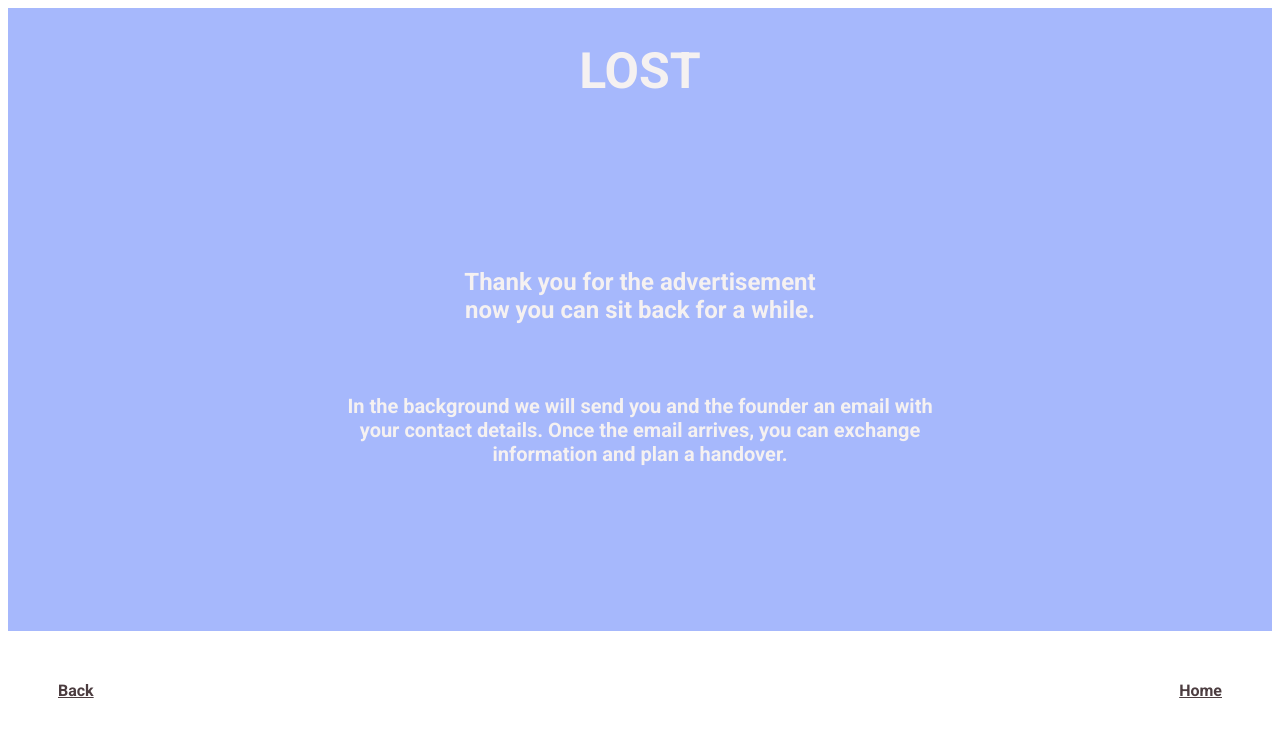
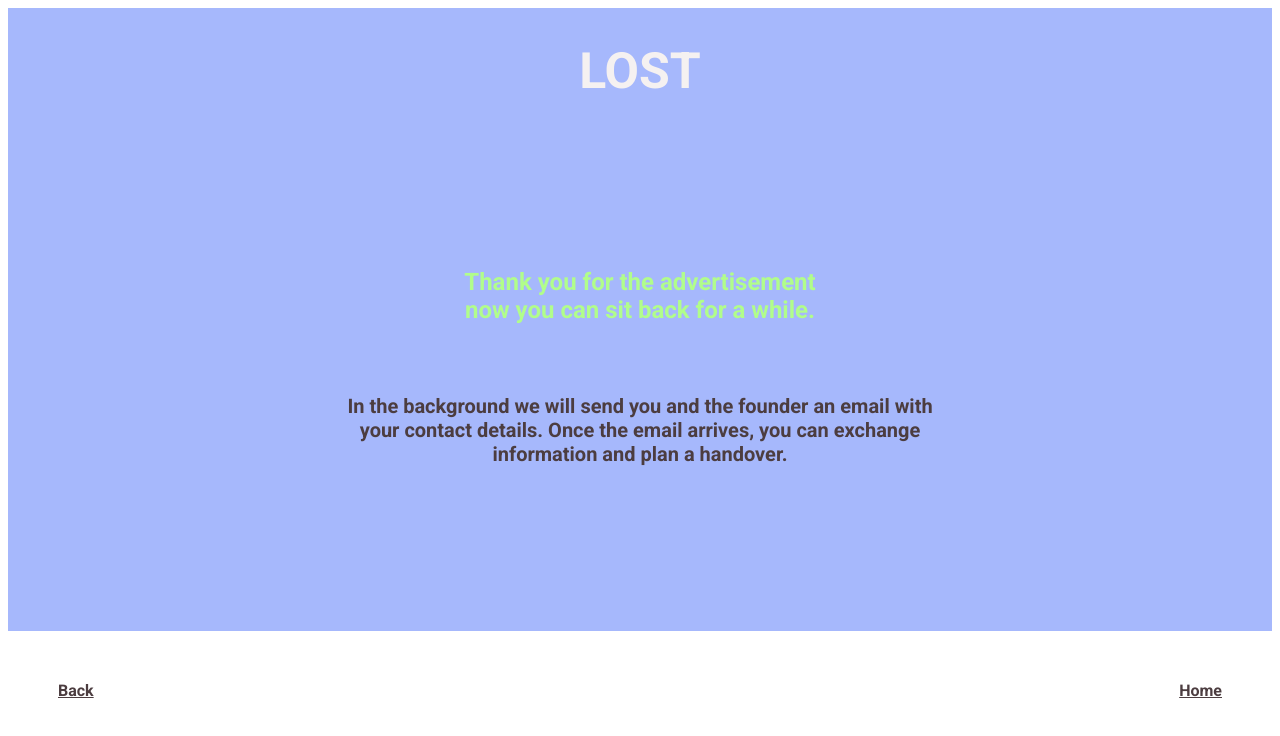
Before and after one commit to coding-bootcamps-eu/2023-04-final-project-lost-and-found, a Vue app: page /lostmatchpage/lostmessagepage in a window 1280 px wide. Shown: the top 736 px of the page. Built offline with nearby package versions, Linux system fonts and the light colour scheme; what vue3-openlayers would draw is missing.

Commit message:
style: revise text color

```diff
--- a/src/views/LostMessagePage.vue
+++ b/src/views/LostMessagePage.vue
@@ -56,7 +56,6 @@ main {
 
 h2,
 h3 {
-  color: #f5f1f1;
   max-width: 600px;
   position: relative;
   left: 50%;
@@ -65,6 +64,7 @@ h3 {
 
 h2 {
   padding-bottom: 50px;
+  color: #b1fd8b;
 }
 
 h3 {
```
